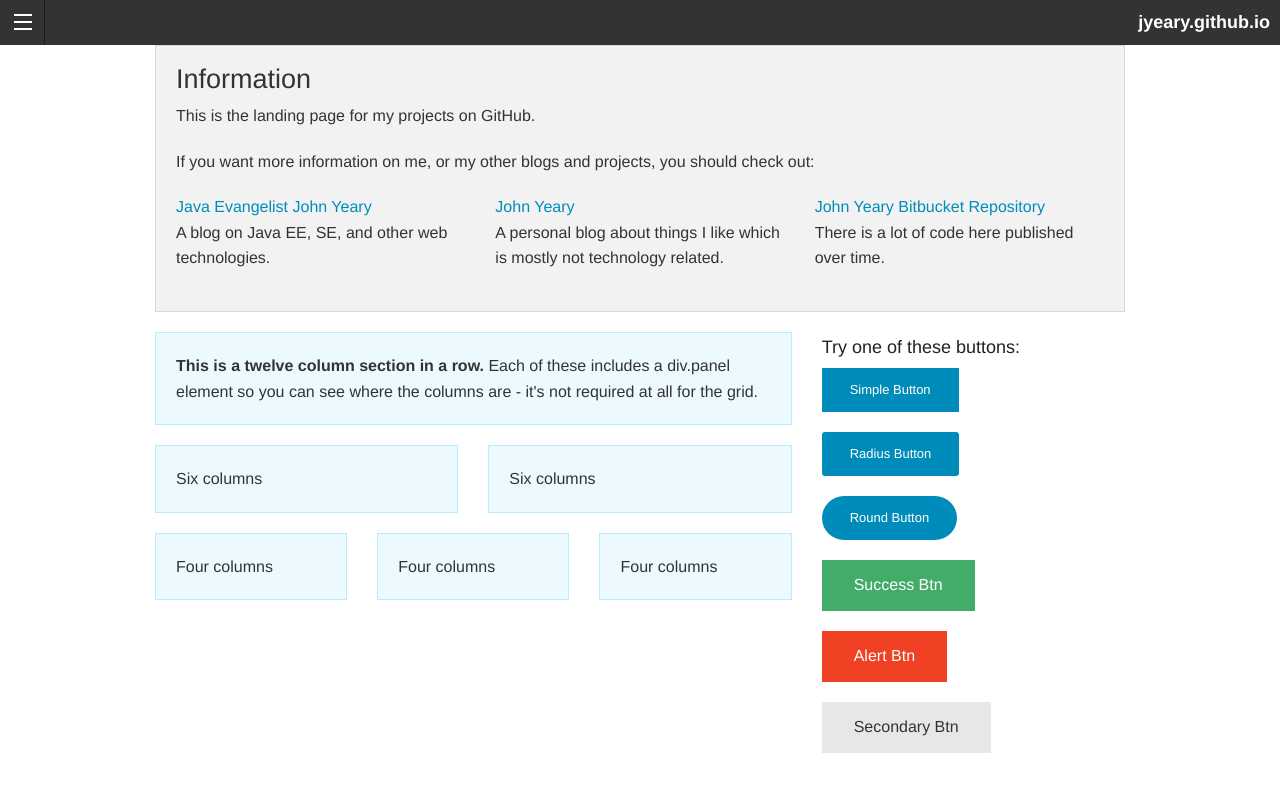
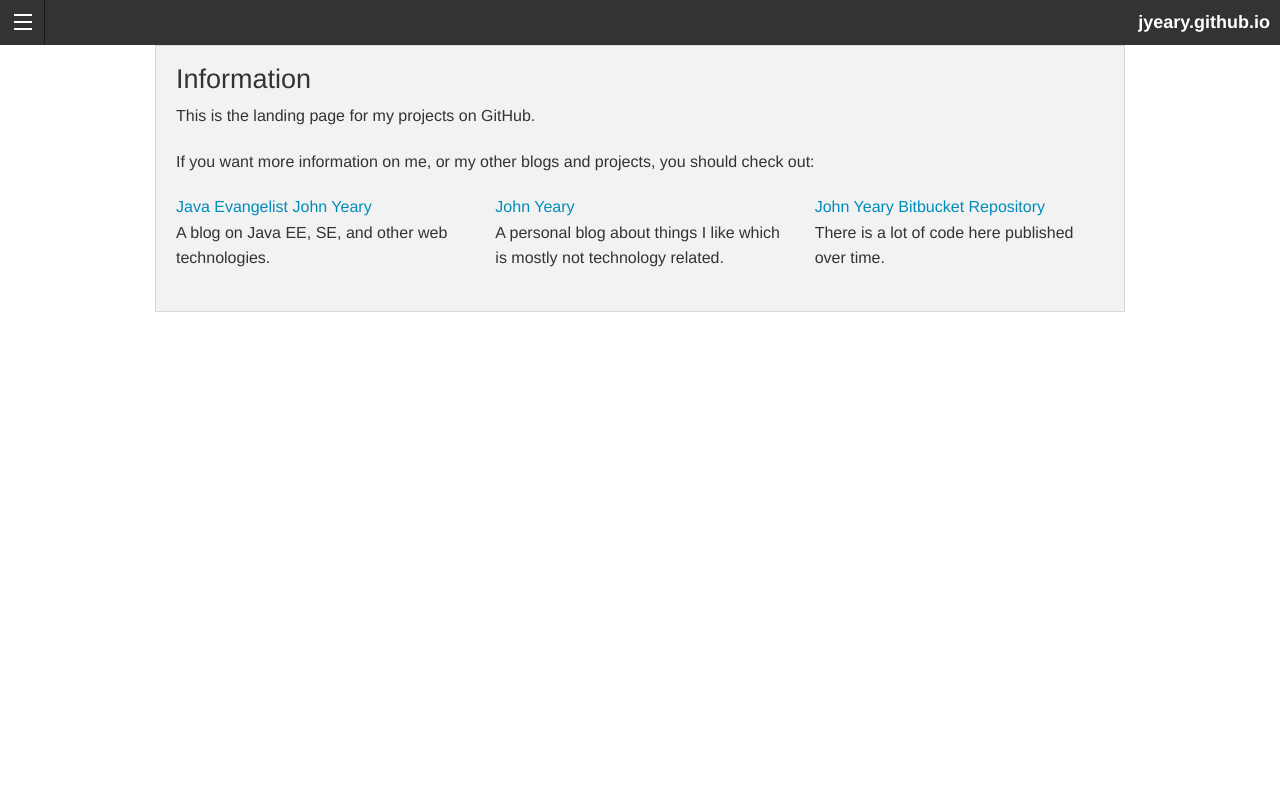
Before and after one commit to jyeary/jyeary.github.io, a Jekyll site: the page built from index.html, in a window 1280 px wide. Shown: the top 792 px of the page. Built offline with Jekyll 4.4.1, drawn with Linux system fonts in a browser that asks for light colours.

Commit message:
Updated the layout of the index page.

```diff
--- a/index.html
+++ b/index.html
@@ -28,50 +28,15 @@
     <!-- 2-column Grid -->
     <div class="large-8 medium-8 columns">
         <div class="row">
+            {% for post in site.posts offset %}
             <div class="large-12 columns">
-                <div class="callout panel">
-                    <p><strong>This is a twelve column section in a row.</strong> Each of these includes a div.panel element so you can see where the columns are - it's not required at all for the grid.</p>
-                </div>
+                <time datetime="{{ post.date | xmlschema }}">{{ post.date | date: "%Y-%m" }}</time>
+                <p><a href="{{ post.url }}">{{ post.title }}</a></p>
             </div>
-        </div>
-        <div class="row">
-            <div class="large-6 medium-6 columns">
-                <div class="callout panel">
-                    <p>Six columns</p>
-                </div>
-            </div>
-            <div class="large-6 medium-6 columns">
-                <div class="callout panel">
-                    <p>Six columns</p>
-                </div>
-            </div>
-        </div>
-        <div class="row">
-            <div class="large-4 medium-4 small-4 columns">
-                <div class="callout panel">
-                    <p>Four columns</p>
-                </div>
-            </div>
-            <div class="large-4 medium-4 small-4 columns">
-                <div class="callout panel">
-                    <p>Four columns</p>
-                </div>
-            </div>
-            <div class="large-4 medium-4 small-4 columns">
-                <div class="callout panel">
-                    <p>Four columns</p>
-                </div>
-            </div>
+            {% endfor %}
         </div>
     </div>
 
     <div class="large-4 medium-4 columns">
-        <h5>Try one of these buttons:</h5>
-        <p><a href="#" class="small button">Simple Button</a><br/>
-            <a href="#" class="small radius button">Radius Button</a><br/>
-            <a href="#" class="small round button">Round Button</a><br/>
-            <a href="#" class="medium success button">Success Btn</a><br/>
-            <a href="#" class="medium alert button">Alert Btn</a><br/>
-            <a href="#" class="medium secondary button">Secondary Btn</a></p>
     </div>
 </div>
```
